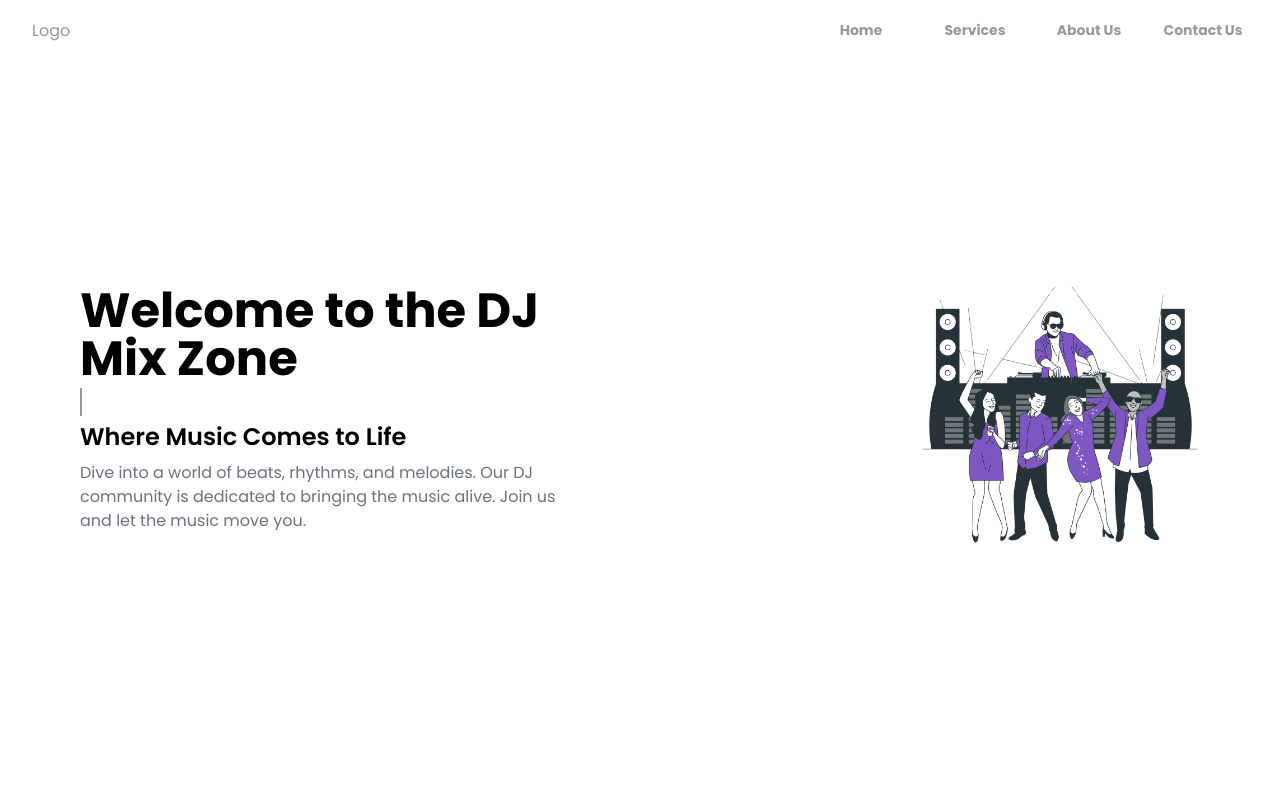
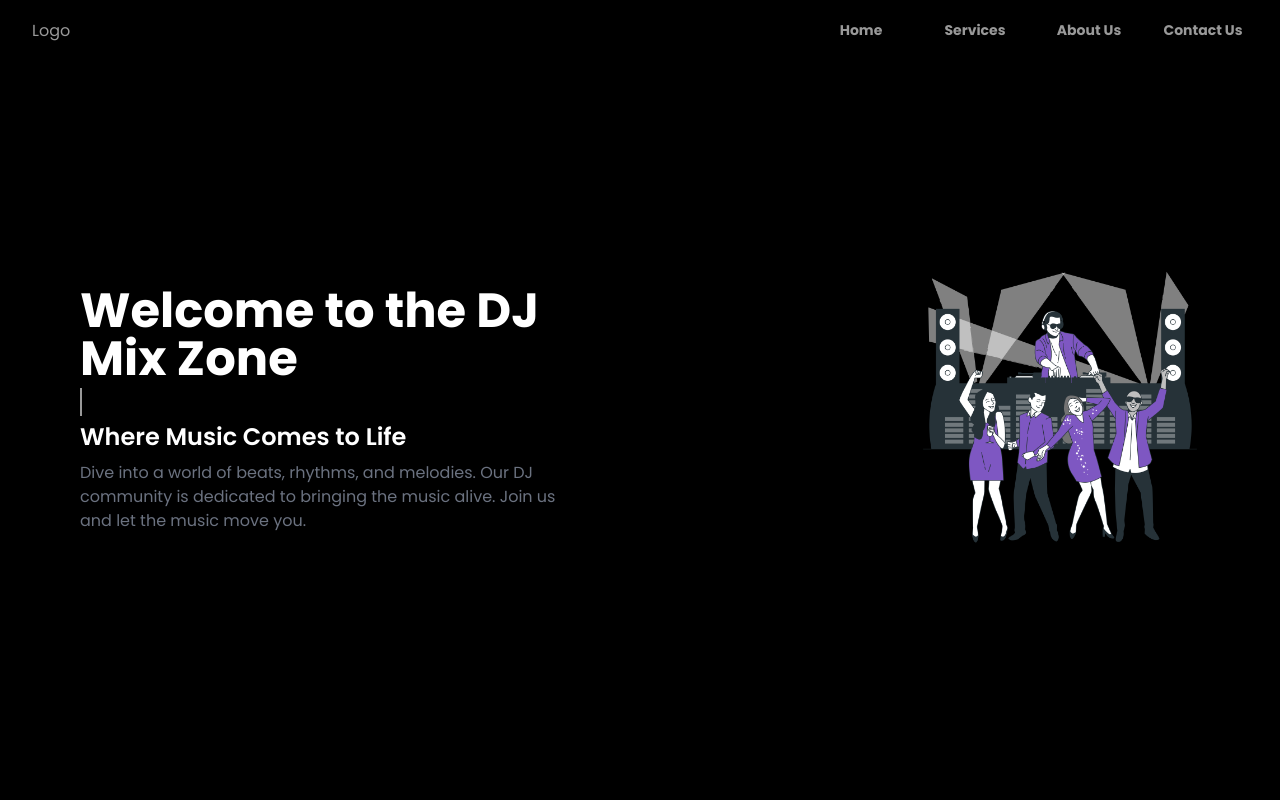
Before and after one commit to HazimeHsen/dj2, a Next.js app: page / in a window 1280 px wide. Shown: the top 800 px of the page. Built offline with nearby package versions, Linux system fonts and the light colour scheme; no server answers.

Commit message:
convert to dark mode

```diff
--- a/app/components/about/About.tsx
+++ b/app/components/about/About.tsx
@@ -28,7 +28,7 @@ const About = () => {
       }}
       transition={{ duration: 0.5 }}
       id="about"
-      className="bg-gray-100 py-10">
+      className=" py-10">
       <h1 className="font-bold text-3xl text-center mb-8">About Us</h1>
       <Container>
         <div className="grid grid-cols-1 md:grid-cols-2 gap-8 items-center">
--- a/app/components/auto-Type/style.css
+++ b/app/components/auto-Type/style.css
@@ -37,7 +37,7 @@
   top: 0;
   height: 100%;
   width: 100%;
-  background: white;
+  background: black;
   border-left: 2px solid #999;
   animation: typing 3s steps(10) infinite;
 }
--- a/app/components/contactus/ContactUs.tsx
+++ b/app/components/contactus/ContactUs.tsx
@@ -41,7 +41,7 @@ const ContactUs = () => {
           hidden: { opacity: 0, y: 50 },
         }}
         transition={{ duration: 0.5 }}
-        className="relative w-full md:w-[50%] md:mt-0 mt-5 z-[1] rounded-lg px-5 bg-[#F1F1F1] py-10 shadow-lg">
+        className="relative w-full md:w-[50%] md:mt-0 mt-5 z-[1] rounded-lg px-5 bg-gray-900 py-10 shadow-lg">
         <h2 className="text-3xl font-bold text-center">Contact us</h2>
         <div className="w-full mb-10 text-center">
           <div className="flex flex-col justify-center items-center mt-5 font-semibold">
--- a/app/components/navbar/Navbar.tsx
+++ b/app/components/navbar/Navbar.tsx
@@ -63,7 +63,7 @@ export default function NavbarDefault() {
   );
 
   return (
-    <Navbar className="w-full mx-auto max-w-screen-xl absolute top-0 left-0 py-4 border-0 px-4 lg:px-8 lg:py-4">
+    <Navbar className="w-full mx-auto bg-black max-w-screen-xl absolute top-0 left-0 py-4 border-0 px-4 lg:px-8 lg:py-4">
       <div className="container mx-auto flex items-center text-[#999999] justify-between">
         <Typography as="a" href="/">
           Logo
--- a/app/layout.tsx
+++ b/app/layout.tsx
@@ -19,7 +19,7 @@ export default function RootLayout({
 }) {
   return (
     <html lang="en">
-      <body className=" min-h-screen relative">
+      <body className=" min-h-screen relative bg-black text-white">
         <NavbarDefault />
         <>{children}</>
         <Footer />
```
